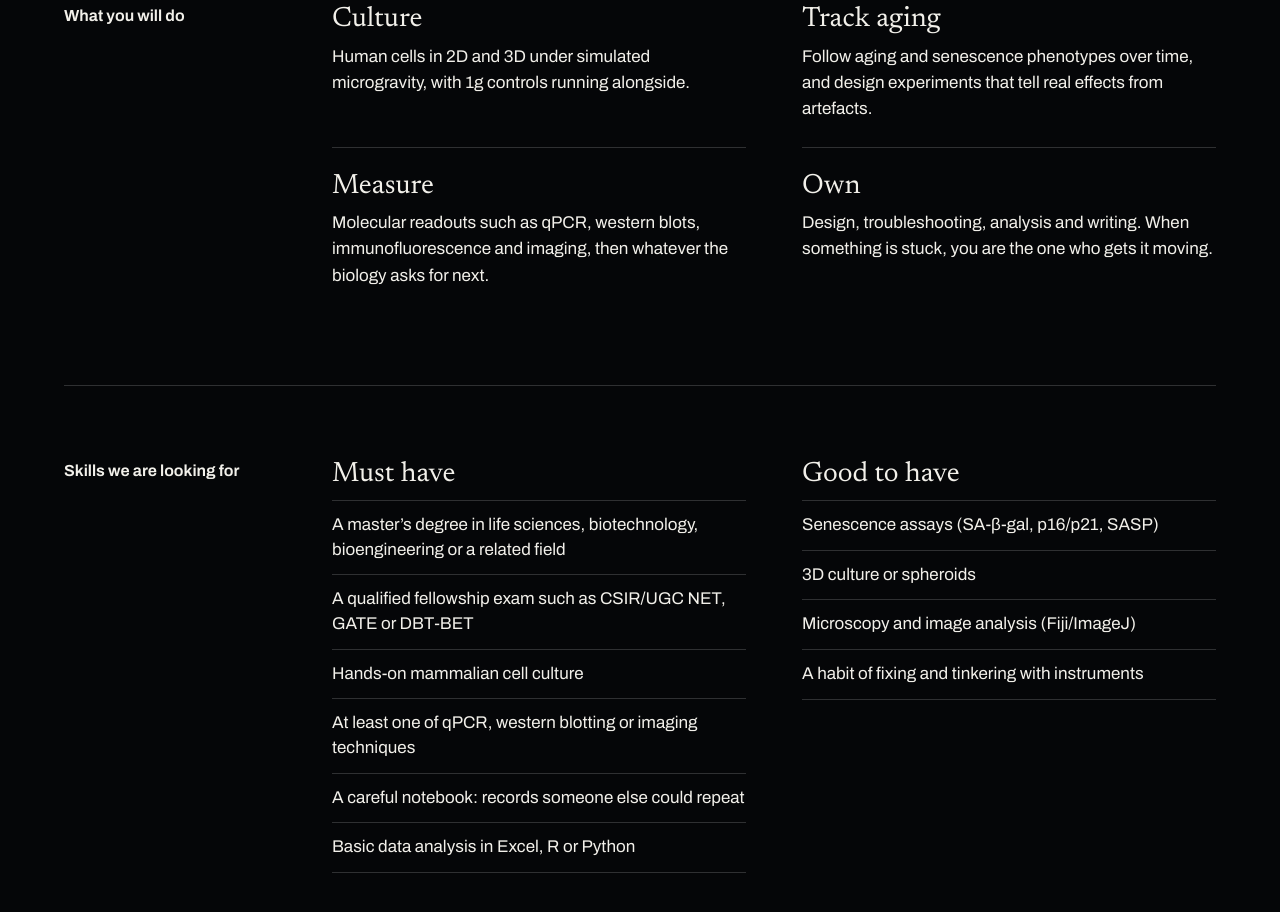
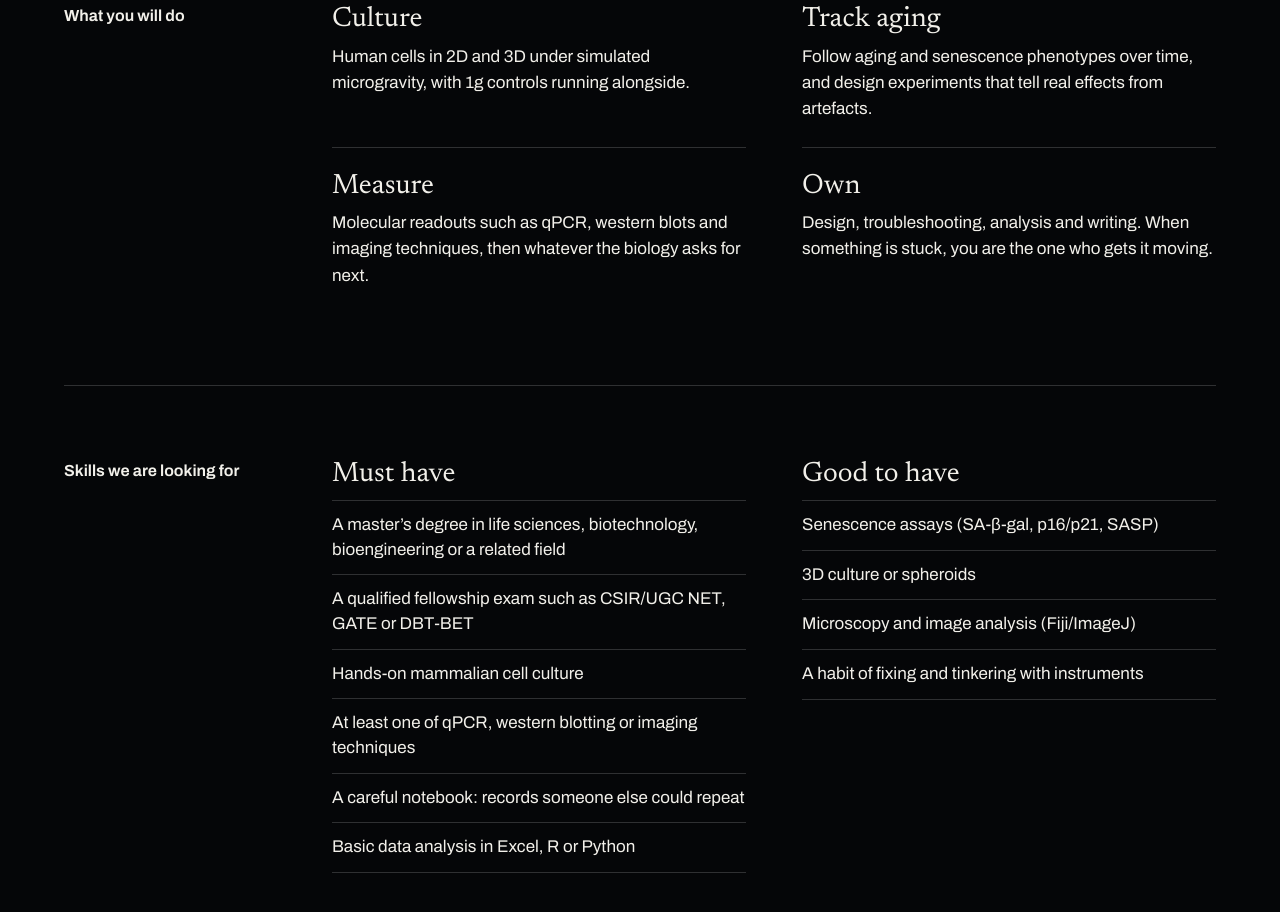
Before and after one commit to SAInI-Lab/microgravity-jrf, a plain HTML site: page index.html in a window 1280 px wide. Shown: the part 1113-2025 px from the top of the page. Drawn offline with Linux system fonts and the light colour scheme.

Commit message:
Measure card: imaging techniques
Co-Authored-By: Claude Opus 5.5 <noreply@anthropic.com>
Claude-Session: https://claude.ai/code/session_01SPwcTb8VdHeFLcPT553Gxc

```diff
--- a/index.html
+++ b/index.html
@@ -322,7 +322,7 @@ select.t{appearance:auto}
       <ol class="duties">
         <li><h3>Culture</h3><p>Human cells in 2D and 3D under simulated microgravity, with 1g controls running alongside.</p></li>
         <li><h3>Track aging</h3><p>Follow aging and senescence phenotypes over time, and design experiments that tell real effects from artefacts.</p></li>
-        <li><h3>Measure</h3><p>Molecular readouts such as qPCR, western blots, immunofluorescence and imaging, then whatever the biology asks for next.</p></li>
+        <li><h3>Measure</h3><p>Molecular readouts such as qPCR, western blots and imaging techniques, then whatever the biology asks for next.</p></li>
         <li><h3>Own</h3><p>Design, troubleshooting, analysis and writing. When something is stuck, you are the one who gets it moving.</p></li>
       </ol>
     </section>
```
